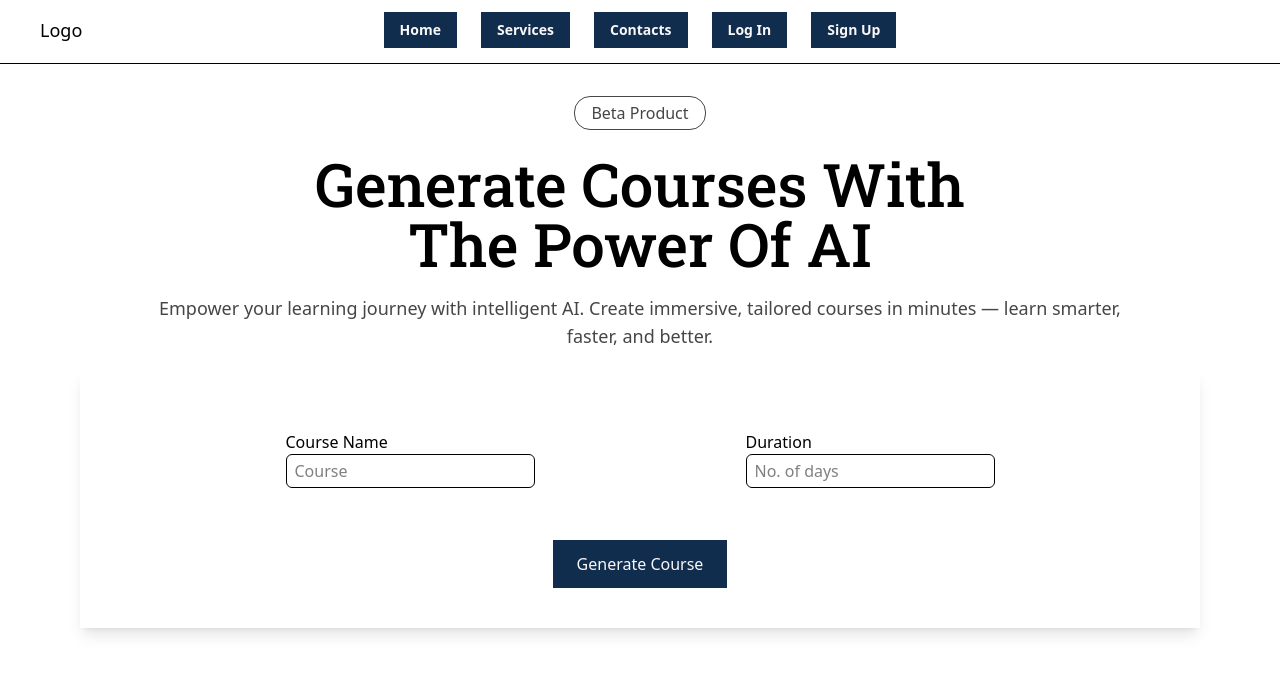
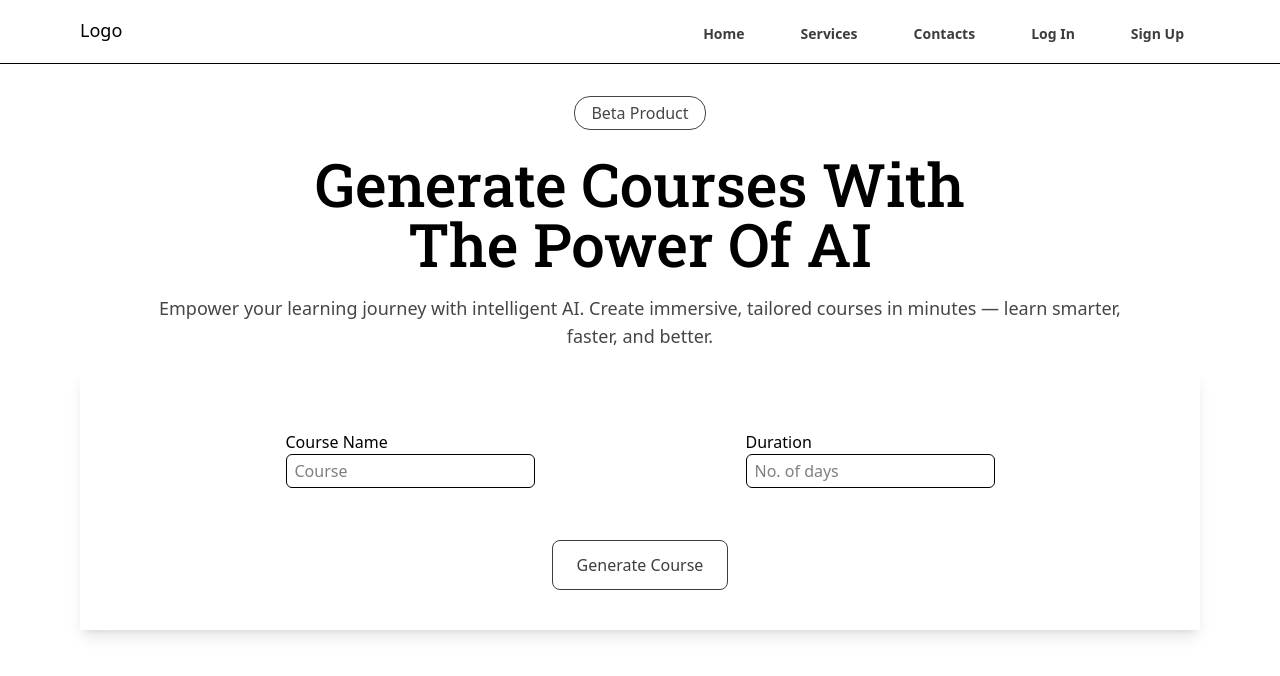
Before and after one commit to zeroskilldev/course-fe, a React (Vite) app: page / in a window 1280 px wide. Shown: the top 676 px of the page. Built offline with nearby package versions, Linux system fonts and the light colour scheme.

Commit message:
Fixed mobile navbar

```diff
--- a/package.json
+++ b/package.json
@@ -11,7 +11,10 @@
   },
   "dependencies": {
     "@tailwindcss/vite": "^4.1.17",
+    "axios": "^1.13.2",
     "class-variance-authority": "^0.7.1",
+    "framer-motion": "^12.23.24",
+    "lucide-react": "^0.554.0",
     "react": "^19.2.0",
     "react-dom": "^19.2.0",
     "tailwindcss": "^4.1.17"
--- a/src/components/ui/InputGroup.tsx
+++ b/src/components/ui/InputGroup.tsx
@@ -1,22 +1,36 @@
+import { useRef } from "react";
 import { Button } from "./button"
 import { Input } from "./input"
+import axios from "axios";
 
 export const InputGroup = () => {
-    return <div className="flex flex-col shadow-lg md:mx-20 mx-10 rounded-md/50 px-5 py-10">
+    const courseRef = useRef<HTMLInputElement>(null);
+    const durationRef = useRef<HTMLInputElement>(null);
+
+    return <div className="flex flex-col shadow-lg lg:mx-20 md:mx-13 mx-6 rounded-md/50 px-5 md:py-10 py-6">
         <div className="flex md:flex-row flex-col justify-around py-5 md:px-20 md:gap-0 gap-4">
             <div className="pb-3">
                 <div>Course Name</div>
-                <Input type="text" placeholder="Course" />
+                <Input reference={courseRef} type="text" placeholder="Course" />
             </div>
             <div>
                 <div>Duration</div>
                 <div>
-                    <Input placeholder="No. of days" type="text" />
+                    <Input reference={durationRef} placeholder="No. of days" type="text" />
                 </div>
             </div>
         </div>
         <div className="text-center pt-5">
-            <Button intent={"primary"} className="transition-all ease-in-out duration-300" size={"medium"} disabled={false}> Generate Course </Button>
+            <Button intent={"primary"} className="border rounded-lg transition-all ease-in-out duration-300 " size={"medium"} disabled={false} onClick={async () => {
+                if(!courseRef.current || !durationRef.current) return;
+                const courseName = courseRef.current.value;
+                const days = durationRef.current.value;
+
+                const response = await axios.post("", {
+                    courseName : courseName,
+                    days
+                })
+            }}> Generate Course </Button>
         </div>
     </div>
 }
--- a/src/components/ui/button.tsx
+++ b/src/components/ui/button.tsx
@@ -4,12 +4,13 @@ import { cva, type VariantProps } from "class-variance-authority";
 const button = cva("button", {
   variants: {
     intent: {
-      primary: ["bg-[#112D4E]", "text-[#F9F7F7]", "border-transparent"],
-      secondary: ["bg-[#DBE2EF]", "text-[#112D4E]", "border-gray-400"],
+      primary: ["text-[#3d3d3d]"],
+      secondary: ["bg-[#DBE2EF]", "text-[#112D4E]", "border-[#464646]"],
     },
     size: {
       small: ["text-sm", "py-2", "px-4"],
       medium: ["text-base", "py-3", "px-6"],
+      mobile:["text-md", "py-3", "px-6"]
     },
     disabled: {
       false: null,
@@ -20,12 +21,12 @@ const button = cva("button", {
     {
       intent: "primary",
       disabled: false,
-      class: "hover:bg-[#3F72AF]",
+      class: "cursor-pointer hover:text-black transition-all ease-in-out duration-150",
     },
     {
       intent: "secondary",
       disabled: false,
-      class: "hover:text-[#3F72AF] hover:bg-[#F9F7F7]",
+      class: "cursor-pointer",
     },
     { intent: "primary", size: "medium" },
   ],
@@ -47,9 +48,12 @@ export const Button: React.FC<ButtonProps> = ({
   disabled,
   ...props
 }) => (
-  <button
+  <div>
+    <button
     className={button({ intent, size, disabled, className })}
     disabled={disabled || undefined}
     {...props}
   />
+  </div>
+
 );
--- a/src/components/ui/input.tsx
+++ b/src/components/ui/input.tsx
@@ -3,11 +3,12 @@ import type { HTMLInputTypeAttribute } from "react"
 interface InputProps{
     id?: string,
     type: HTMLInputTypeAttribute,
-    placeholder: string
+    placeholder: string,
+    reference: React.Ref<HTMLInputElement>
 }
 
 export const Input = (props: InputProps) => {
-    return <div className="border rounded-md">
-        <input id={props.id} type={props.type} placeholder={props.placeholder} className="py-1 px-2"/>
+    return <div className="border rounded-md outline-none">
+        <input ref={props.reference} id={props.id} type={props.type} placeholder={props.placeholder} className="py-1 px-2"/>
     </div>
 }
--- a/src/components/ui/navbar.tsx
+++ b/src/components/ui/navbar.tsx
@@ -1,29 +1,62 @@
-import { Button } from "./button"
+import { useState } from "react";
+import { Button } from "./button";
+import { Menu, X } from "lucide-react";
+import { motion, AnimatePresence } from "framer-motion";
 
 export const Navbar = () => {
-    return <div className="sticky z-50 left-0 top-0 border-b text-lg py-3 h-16 w-screen backdrop-blur-xs">
-        <div className="flex justify-around pb-3 px-10">
-            <div className="absolute left-10 pt-1">
-                Logo
-            </div>
-            <div className="md:flex justify-around gap-x-6 hidden">
-                <div>
-                    <Button intent={"primary"} size={"small"} className="cursor-pointer font-semibold" >Home</Button>
-                </div>
-                <div>
-                    <Button intent={"primary"} size={"small"} className="cursor-pointer font-semibold" >Services</Button>
-                </div>
-                <div>
-                    <Button intent={"primary"} size={"small"} className="cursor-pointer font-semibold"> Contacts</Button>
-                </div>
-                <div>
-                    <Button intent={"primary"} size={"small"} className="cursor-pointer font-semibold"> Log In</Button>
-                </div>
-                <div>
-                    <Button intent={"primary"} size={"small"} className="cursor-pointer font-semibold"> Sign Up</Button>
-                </div>
-            </div>
+  const [open, setOpen] = useState(false);
+
+  return (
+    <div className="border-b text-lg h-16 w-screen bg-white">
+      <div className="flex justify-between px-6 md:px-20">
+
+        {/* Logo */}
+        <div className="pt-4 cursor-pointer z-50">Logo</div>
+
+        {/* Desktop Menu */}
+        <div className="pt-4 md:flex gap-x-6 hidden">
+          <Button intent="primary" size="small" className="font-semibold">Home</Button>
+          <Button intent="primary" size="small" className="font-semibold">Services</Button>
+          <Button intent="primary" size="small" className="font-semibold">Contacts</Button>
+          <Button intent="primary" size="small" className="font-semibold">Log In</Button>
+          <Button intent="primary" size="small" className="font-semibold">Sign Up</Button>
         </div>
 
+
+        <div
+          onClick={() => {
+            setOpen(x => !x);
+          }}
+          className="pt-5 md:hidden cursor-pointer z-50 relative"
+        >
+          {open ? <X className="w-6 h-6" /> : <Menu className="w-6 h-6" />}
+        </div>
+      </div>
+
+
+      <AnimatePresence>
+        {open && (
+          <motion.div
+            initial={{ x: "100%", opacity: 0 }}
+            animate={{ x: "0%", opacity: 1 }}
+            exit={{ x: "100%", opacity: 0 }}
+            transition={{ duration: 0.3, ease: "easeInOut" }}
+            className="fixed inset-0 z-40 bg-white flex flex-col justify-between pt-20"
+          >
+            <div className="px-1">
+              <Button intent="primary" size="mobile">Home</Button>
+              <Button intent="primary" size="mobile">Services</Button>
+              <Button intent="primary" size="mobile">Contacts</Button>
+              <Button intent="primary" size="mobile">Log In</Button>
+              <Button intent="primary" size="mobile">Sign Up</Button>
+            </div>
+
+            <div className="text-xs text-center pb-6">
+              © 2025 | All rights reserved.
+            </div>
+          </motion.div>
+        )}
+      </AnimatePresence>
     </div>
-}
+  );
+};
```
Also changed, not shown: src/components/ui/dropdownMenu.tsx (added), src/components/ui/hero.tsx (line endings or trailing spaces), 1 other file (tests, documents, lock files or other folders).
